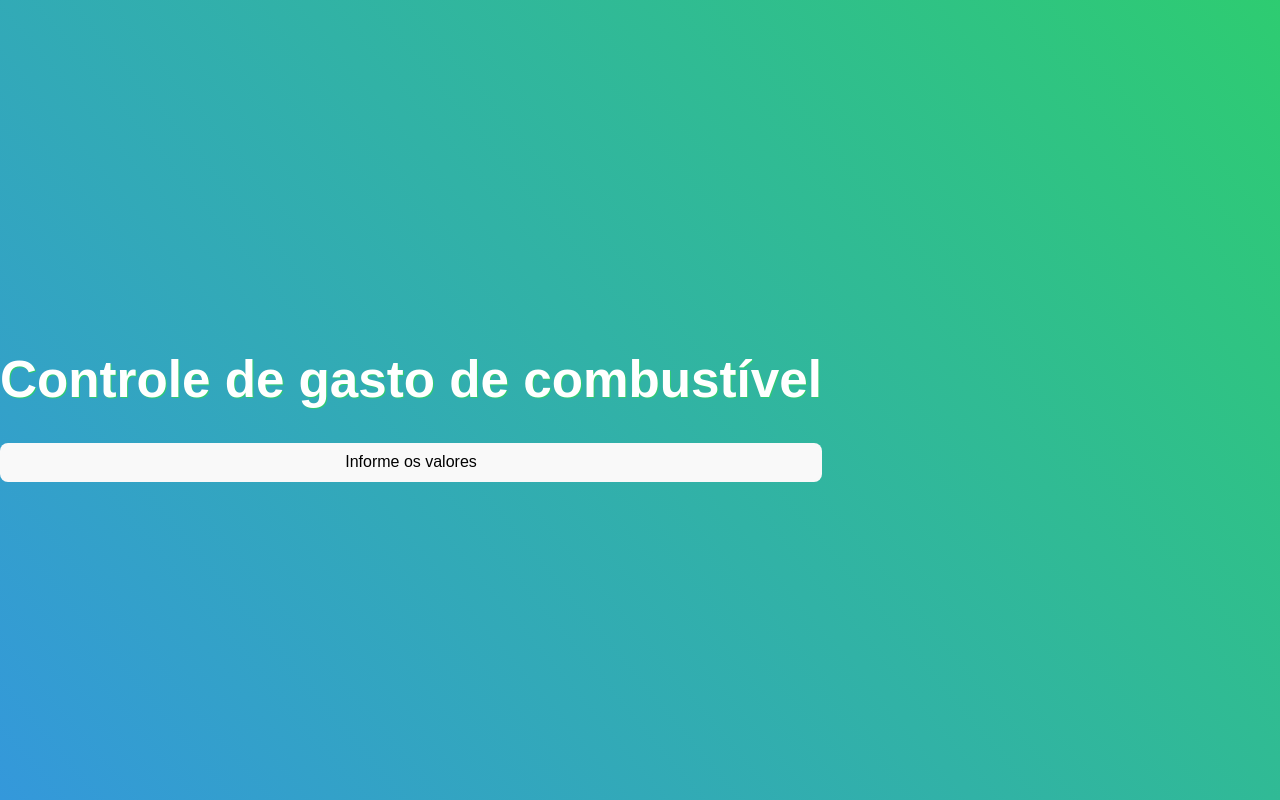
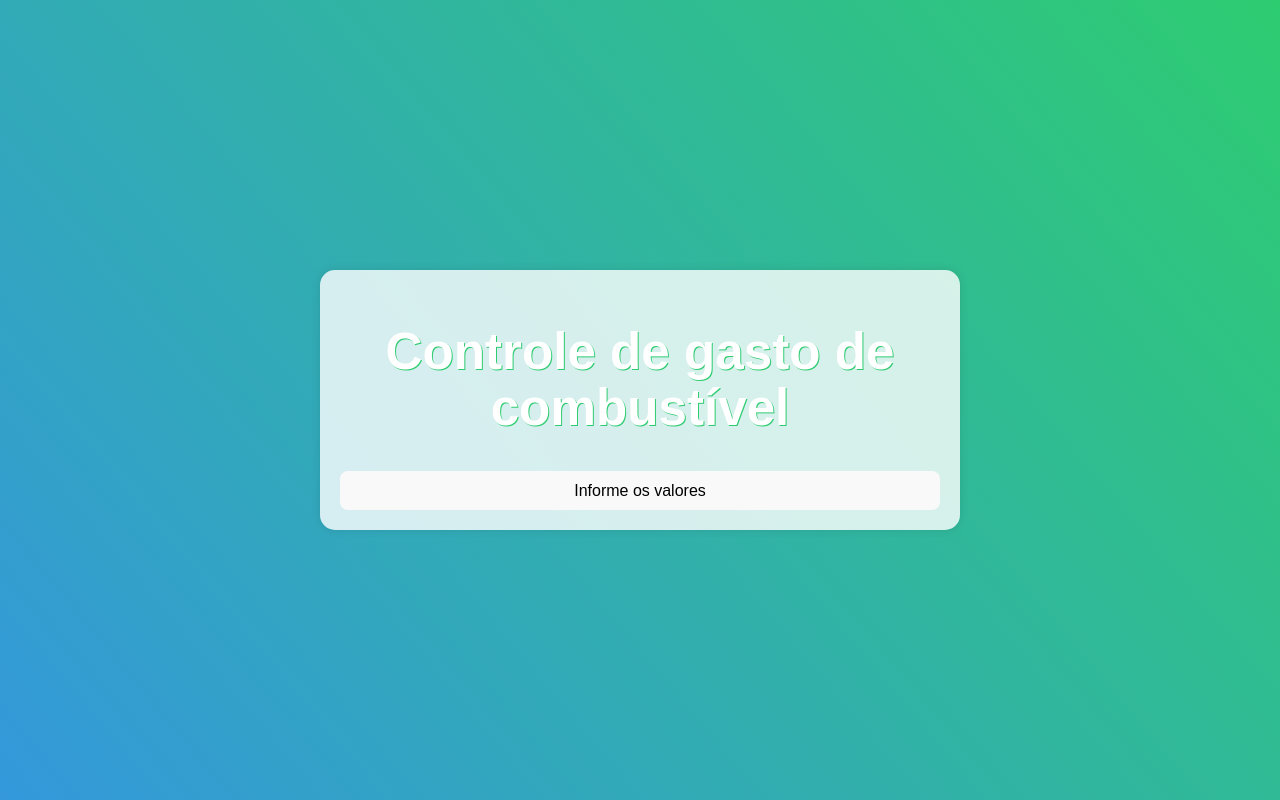
Before and after one commit to MarceloMederi/consumoCombustivelReact, a React (Vite) app in the folder concom/: page / in a window 1280 px wide. Built offline with nearby package versions, Linux system fonts and the light colour scheme.

Commit message:
Update App.css

```diff
--- a/concom/src/App.css
+++ b/concom/src/App.css
@@ -15,8 +15,14 @@ main {
   text-shadow: #2ecc71 1px 1px;
 }
 
-div > div {
-  margin-bottom: 15px;
+div {
+  width: 80%; /* ou qualquer largura desejada */
+  margin: auto; /* centraliza horizontalmente */
+  max-width: 600px; /* mantém o máximo de largura para evitar esticar demais em telas grandes */
+  padding: 20px;
+  background-color: rgba(255, 255, 255, 0.8);
+  border-radius: 15px;
+  box-shadow: 0 0 10px rgba(0, 0, 0, 0.1);
 }
 
 input {
```
